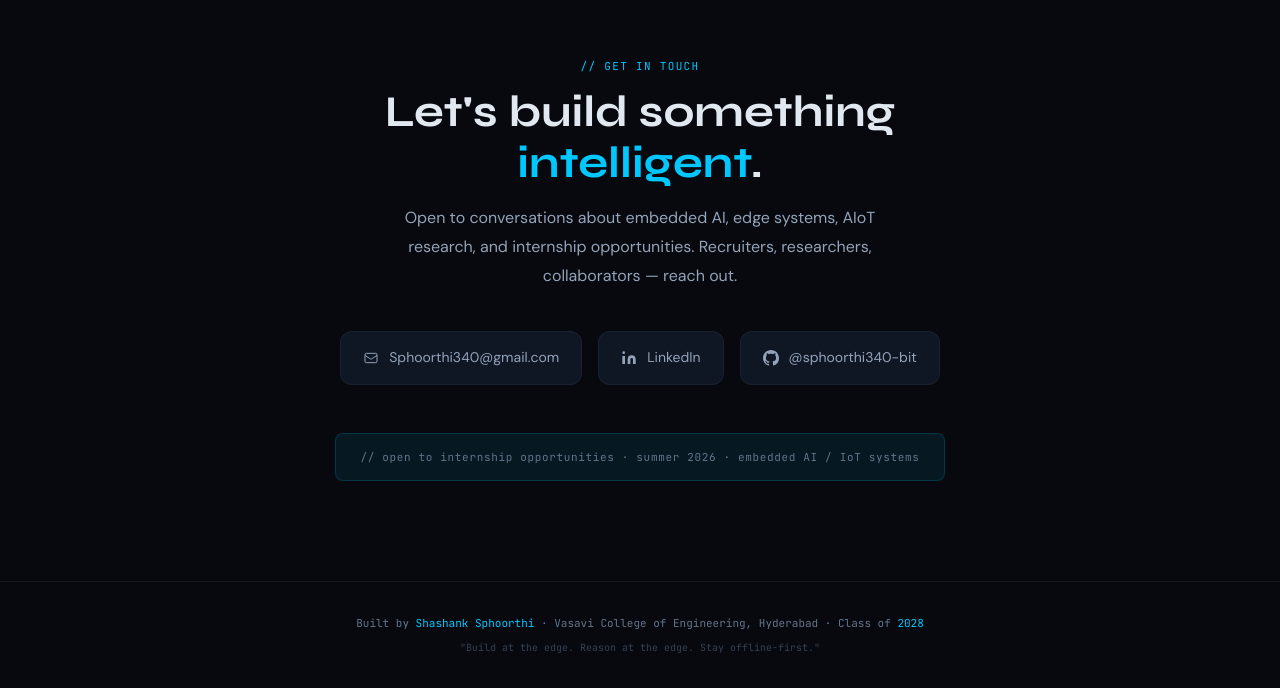
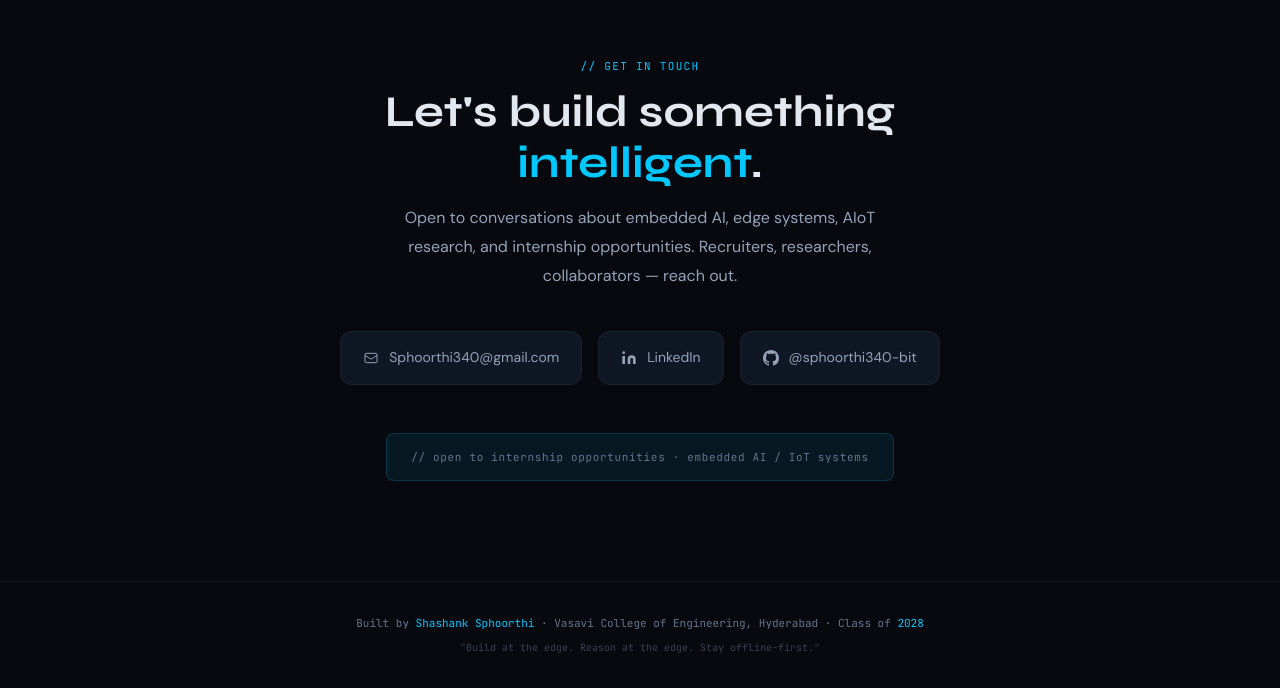
Before and after one commit to sphoorthi340-bit/Tech-Portfolio-Website, a plain HTML site: page index.html in a window 1280 px wide. Shown: the part 5329-6017 px from the top of the page. Drawn offline with Linux system fonts and the light colour scheme.

Commit message:
Remove 'summer 2026' from the contact note section

```diff
--- a/index.html
+++ b/index.html
@@ -562,7 +562,7 @@
             @sphoorthi340-bit
           </a>
         </div>
-        <div class="contact-note">// open to internship opportunities · summer 2026 · embedded AI / IoT systems</div>
+        <div class="contact-note">// open to internship opportunities · embedded AI / IoT systems</div>
       </div>
     </div>
   </section>
```
